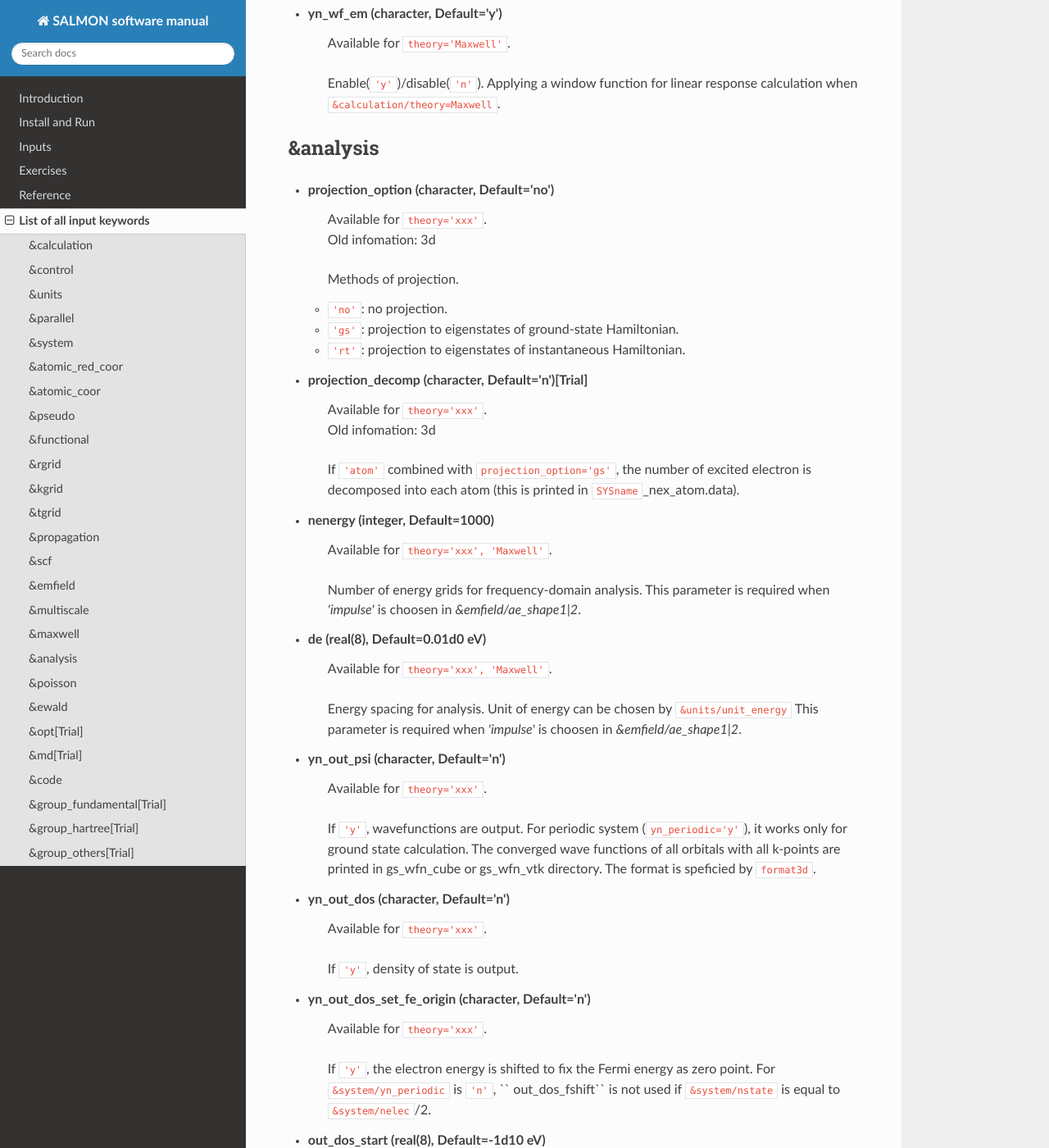
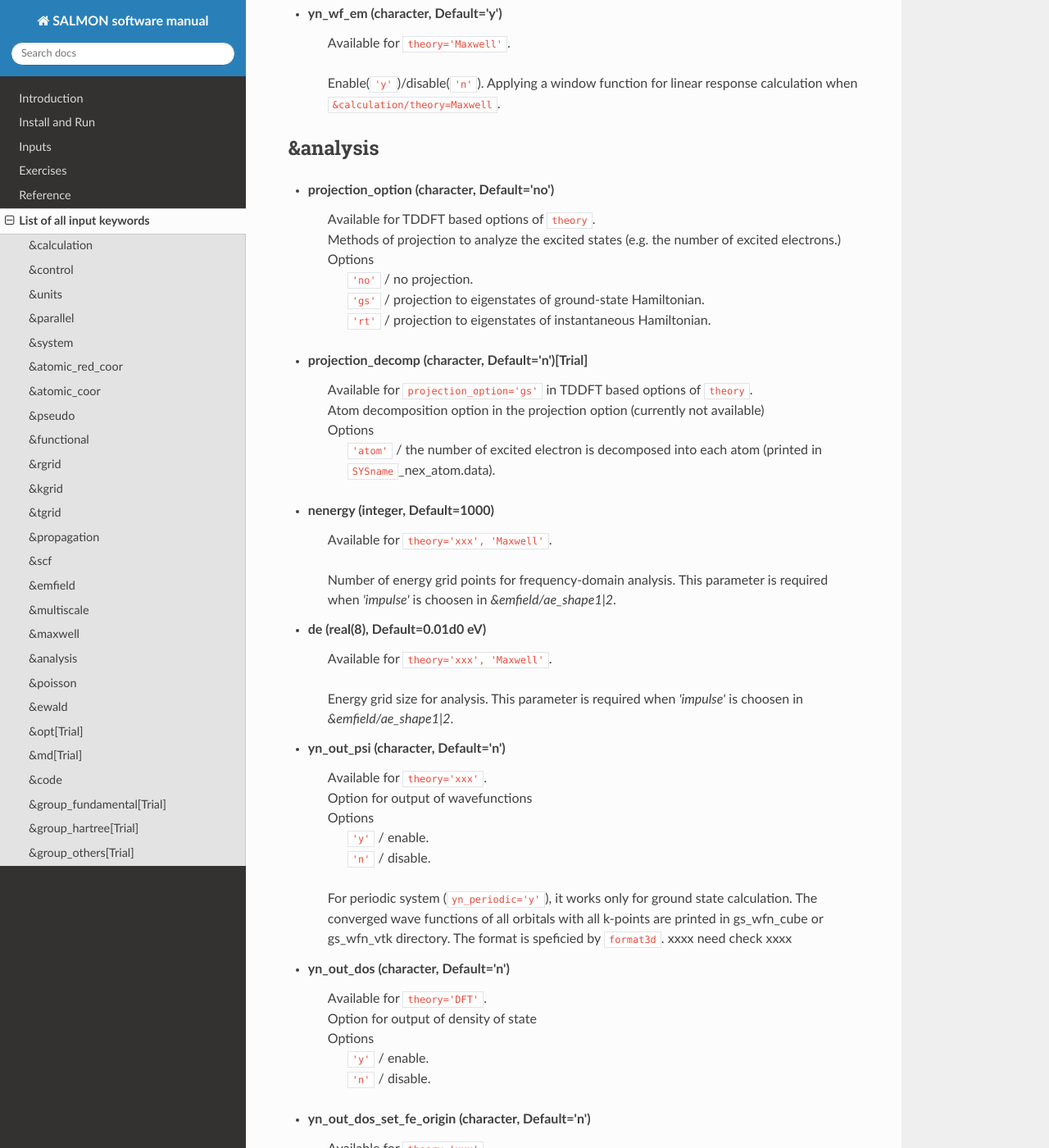
Before and after one commit to SALMON-TDDFT/SALMON-DOCS, a Sphinx documentation site: the page built from source/input_keyword_list.rst, in a window 1280 px wide and 1400 px high, scrolled down 21192 px. Shown: the whole window at 82% size. Built offline with Sphinx 7.4.7 and the Read the Docs theme 2.0.0, drawn with Linux system fonts in a browser that asks for light colours; formulas are drawn with MathJax 3.

Commit message:
Update input_keyword_list.rst

```diff
--- a/source/input_keyword_list.rst
+++ b/source/input_keyword_list.rst
@@ -720,41 +720,43 @@ xxxxx should be checked xxxxx
 ---------
 
 - **projection_option** (character, Default='no')
-   | Available for ``theory='xxx'``.
-   | Old infomation: 3d
-   Methods of projection.
-
-  - ``'no'``: no projection.
-  - ``'gs'``: projection to eigenstates of ground-state Hamiltonian.
-  - ``'rt'``: projection to eigenstates of instantaneous Hamiltonian.
-
+   | Available for TDDFT based options of ``theory``.
+   | Methods of projection to analyze the excited states (e.g. the number of excited electrons.)
+   | Options
+   |   ``'no'`` / no projection.
+   |   ``'gs'`` / projection to eigenstates of ground-state Hamiltonian.
+   |   ``'rt'`` / projection to eigenstates of instantaneous Hamiltonian.
 
 - **projection_decomp** (character, Default='n')[Trial]
-   | Available for ``theory='xxx'``.
-   | Old infomation: 3d
-   If ``'atom'`` combined with ``projection_option='gs'``,
-   the number of excited electron is decomposed into each atom
-   (this is printed in ``SYSname``\_nex_atom.data).
+   | Available for ``projection_option='gs'`` in TDDFT based options of ``theory``.
+   | Atom decomposition option in the projection option (currently not available)
+   | Options
+   |   ``'atom'`` / the number of excited electron is decomposed into each atom  (printed in ``SYSname``\_nex_atom.data).
 
 - **nenergy** (integer, Default=1000)
    | Available for ``theory='xxx', 'Maxwell'``.
-   Number of energy grids for frequency-domain analysis.
+   Number of energy grid points for frequency-domain analysis.
    This parameter is required when `'impulse'` is choosen in `&emfield/ae_shape1|2`.
 
 - **de** (real(8), Default=0.01d0 eV)
    | Available for ``theory='xxx', 'Maxwell'``.
-   Energy spacing for analysis.
-   Unit of energy can be chosen by ``&units/unit_energy``
+   Energy grid size for analysis.
    This parameter is required when `'impulse'` is choosen in `&emfield/ae_shape1|2`.
 
 - **yn_out_psi** (character, Default='n')
    | Available for ``theory='xxx'``.
-   If ``'y'``, wavefunctions are output.
-   For periodic system (``yn_periodic='y'``), it works only for ground state calculation. The converged wave functions of all orbitals with all k-points are printed in gs_wfn_cube or gs_wfn_vtk directory. The format is speficied by ``format3d``.
+   | Option for output of wavefunctions
+   | Options
+   |   ``'y'`` / enable.
+   |   ``'n'`` / disable.
+   For periodic system (``yn_periodic='y'``), it works only for ground state calculation. The converged wave functions of all orbitals with all k-points are printed in gs_wfn_cube or gs_wfn_vtk directory. The format is speficied by ``format3d``.  xxxx need check xxxx
 
 - **yn_out_dos** (character, Default='n')
-   | Available for ``theory='xxx'``.
-   If ``'y'``, density of state is output.
+   | Available for ``theory='DFT'``.
+   | Option for output of density of state
+   | Options
+   |   ``'y'`` / enable.
+   |   ``'n'`` / disable.
 
 - **yn_out_dos_set_fe_origin** (character, Default='n')
    | Available for ``theory='xxx'``.
```
